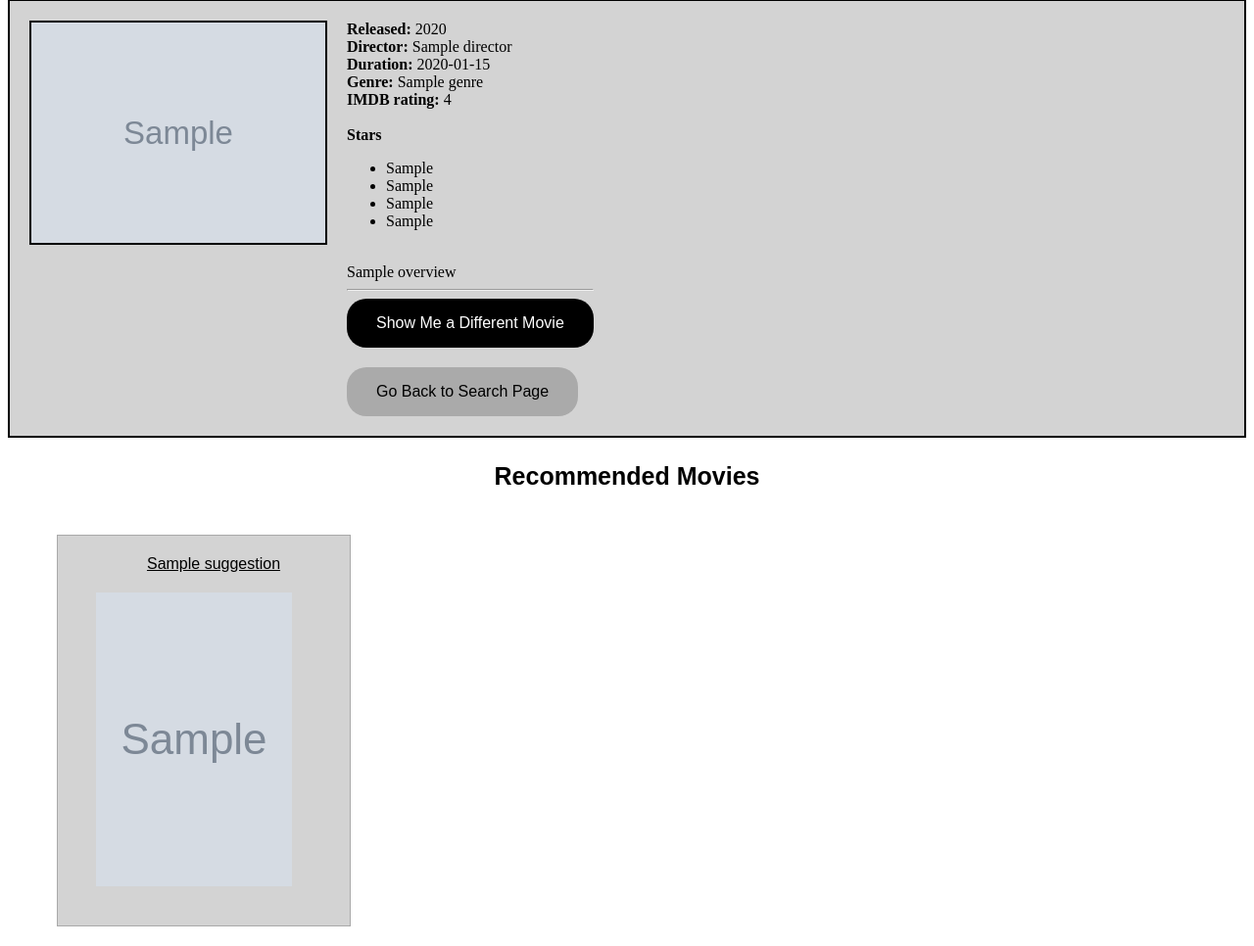
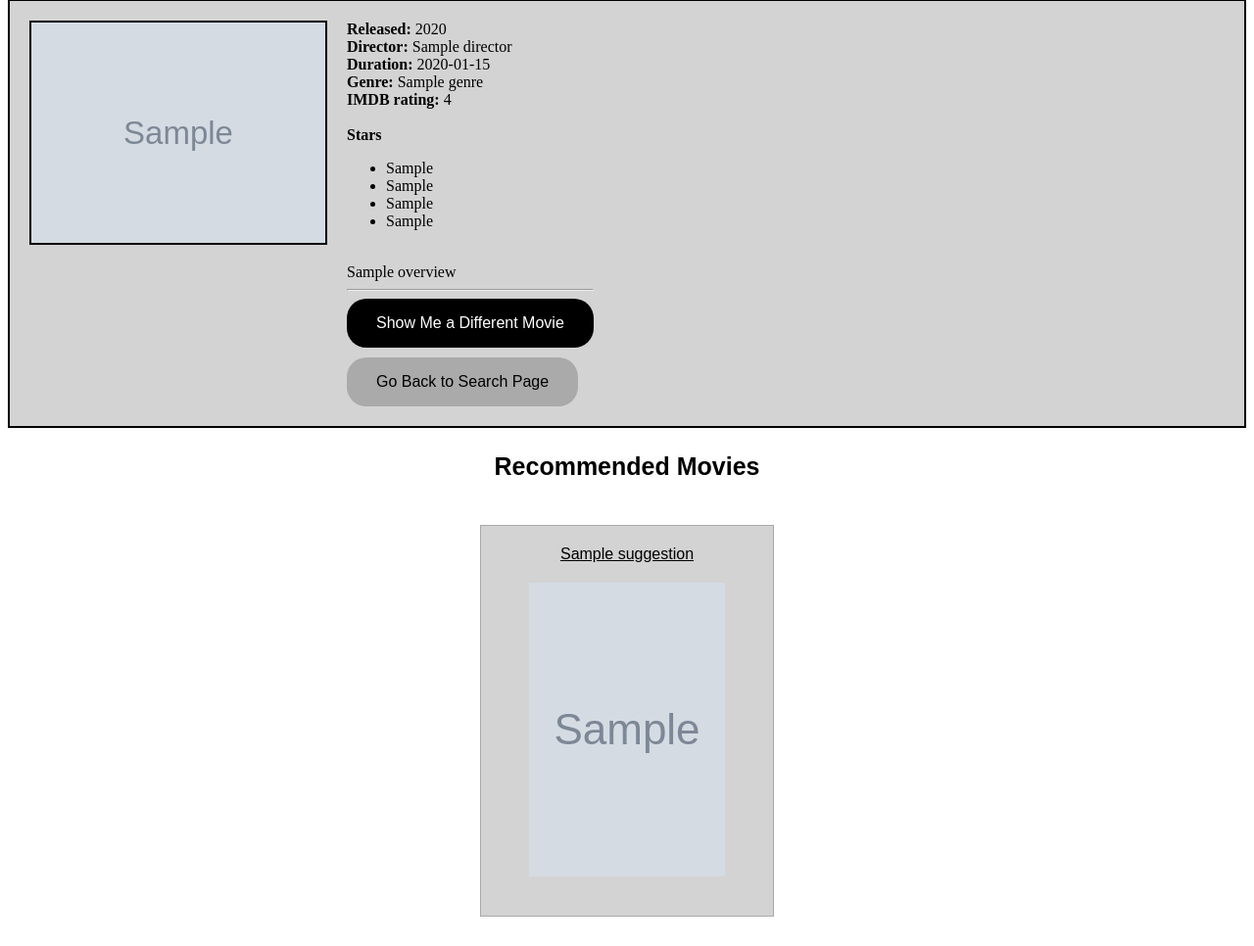
Before and after one commit to byukan/movie-rec, a Flask app: template MovieRecommender/mov_rec/templates/view_movie.html in a window 1280 px wide. Shown: the part 109-1075 px from the top of the page at 98% size. After the commit the page ends 1045 px from the top, so only its background shows below. Run offline with Flask 2, Linux system fonts and the light colour scheme; the template is opened without the code that fills it: most values are stand-ins (such as "Sample title", 1, 10 or a date in 2020); grey boxes marked "Sample" are stand-in pictures.

Commit message:
CSS adjustments and cleanup

```diff
--- a/MovieRecommender/mov_rec/static/css/movie.css
+++ b/MovieRecommender/mov_rec/static/css/movie.css
@@ -1,4 +1,4 @@
-.box{
+.box {
     top: 10%;
     left: 10%;
     padding: 20px;
@@ -9,13 +9,13 @@
     border: 2px solid black;
 }
 
-.box img{
+.box img {
     width: 300px;
     height: auto;
     border: 2px solid black;
 }
 
-header{
+header {
     padding: 30px;
 
     text-align: center;
@@ -26,16 +26,17 @@ header{
     border: 3px solid black;
 }
 
-.box .content{
+.box .content {
     padding-left: 20px;
 }
 
-h3{
+h3 {
     text-align: center;
     font-family: Arial, Helvetica, sans-serif;
     font-size: 25px;
 }
- .btn{
+
+.btn {
     display: block;
     border: 1px;
     font-size: 16px;
@@ -46,12 +47,14 @@ h3{
     cursor: pointer;
     align-self: center;
 }
-.btn a{
+
+.btn a {
     color: white;
     font-family: Arial, Helvetica, sans-serif;
     text-decoration: none;
 }
-.btn2{
+
+.btn2 {
     display: block;
     border: 1px;
     font-size: 16px;
@@ -61,36 +64,38 @@ h3{
     color: black;
     cursor: pointer;
     align-self: center;
-    margin-top: 20px;
+    margin-top: 10px;
+}
 
-}
-.btn2 a{
+.btn2 a {
     color: black;
     font-family: Arial, Helvetica, sans-serif;
     text-decoration: none;
 }
-.recommendations .box2{
+
+.recommendations {
+    display: flex;
+    flex-wrap: wrap;
+    justify-content: center;
+}
+
+.recommendations .box2 {
     width: 300px;
     height: 400px;
-    float: left;
     margin: 20px 50px 20px 50px;
     box-sizing: border-box;
     border:1px solid darkgray;
     text-align: center;
     background: lightgray;
-    padding-left: auto;
-    padding-top: 20px;
-    padding-bottom: 20px;
+    padding: 20px;
+}
 
-}
-.box2 img{
+.box2 img {
     padding-top: 20px;
     width: 200px;
     height: 300px;
 }
-.box2 a{
+.box2 a {
     font-family: Arial, Helvetica, sans-serif;
     color: black;
-    padding: 20px 20px 20px 20px;
-    text-align: center;
 }
```
Also changed, not shown: MovieRecommender/mov_rec/static/css/home.css (+19 -16 lines).
